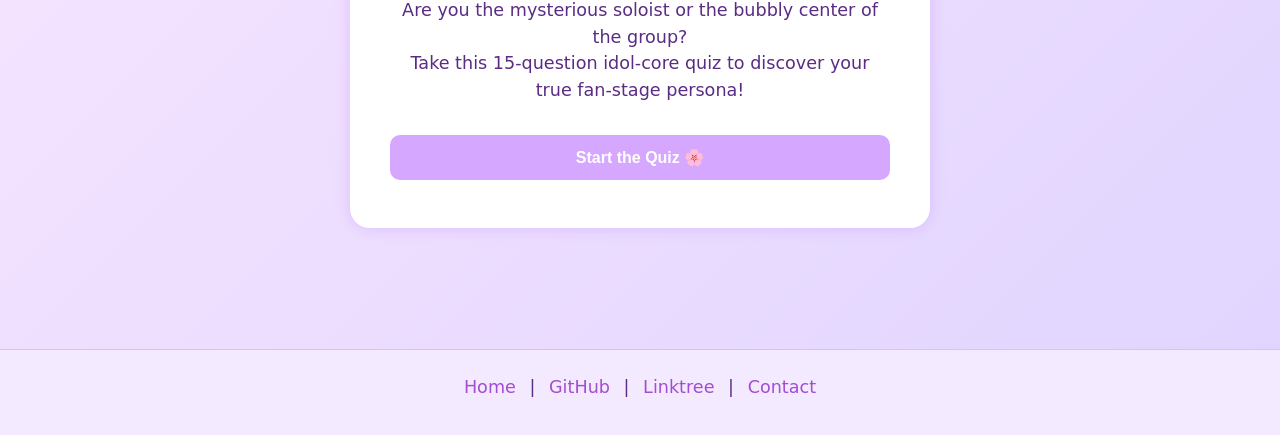
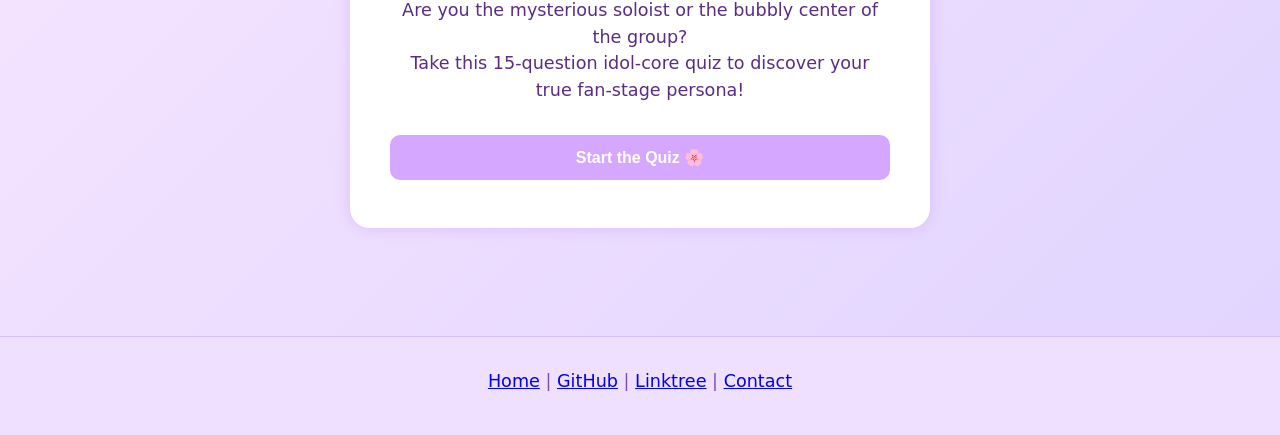
Before and after one commit to appydraws/idol-type, a plain HTML site: page index.html in a window 1280 px wide. Shown: the part 361-796 px from the top of the page. Drawn offline with Linux system fonts and the light colour scheme.

Commit message:
Update styles.css

```diff
--- a/styles.css
+++ b/styles.css
@@ -62,14 +62,12 @@ footer {
   border-top: 1px solid #dabfff;
 }
 
-footer a {
-  color: #a34dd1;
-  text-decoration: none;
-  margin: 0 0.5rem;
-  transition: color 0.2s ease;
+
+footer {
+  background-color: #f0e0ff;
+  text-align: center;
+  padding: 0.8rem 1rem;
+  font-size: 0.9rem;
+  color: #7a4fb3;
+  margin-top: auto;
 }
-
-footer a:hover {
-  color: #c07eff;
-  text-decoration: underline;
-}
```
